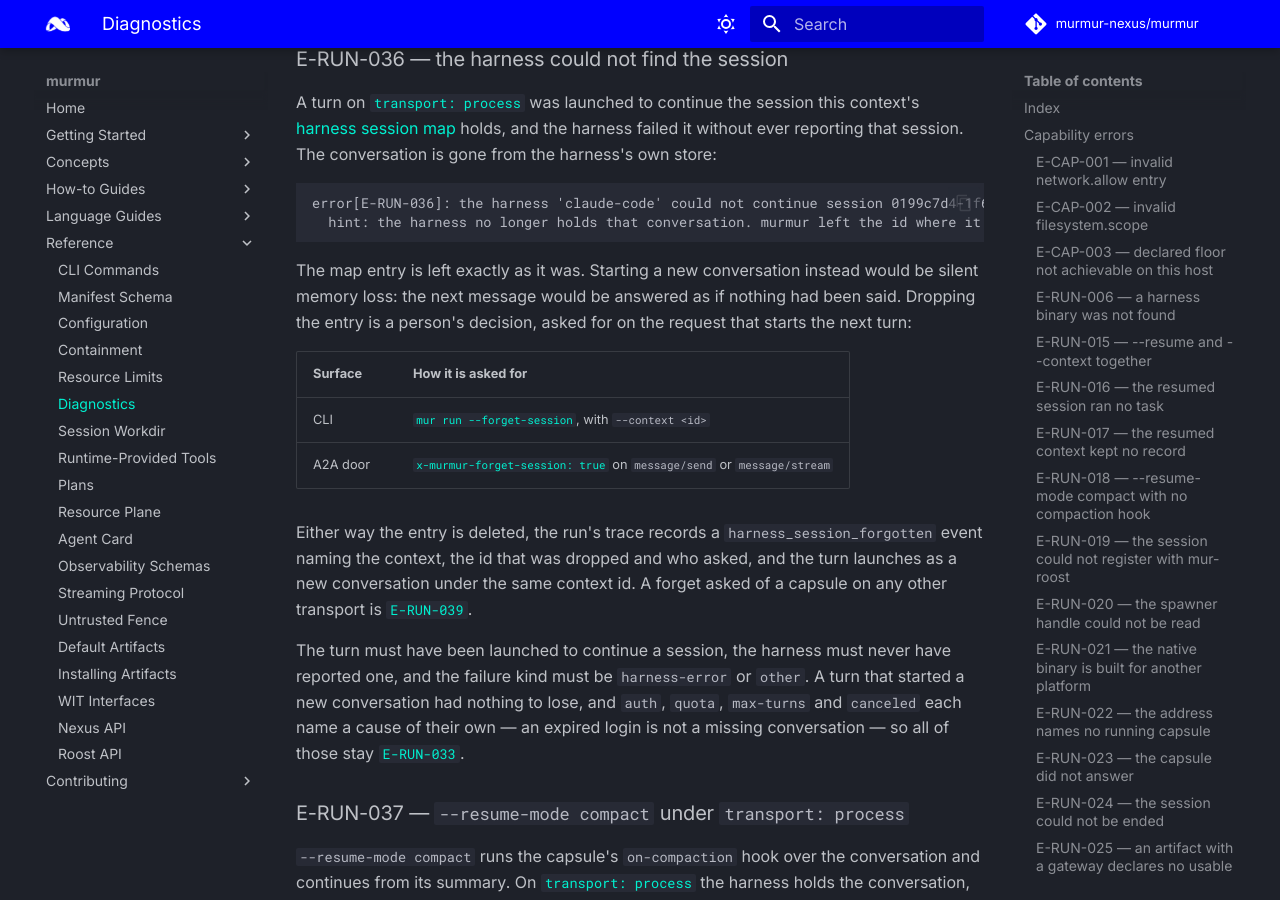
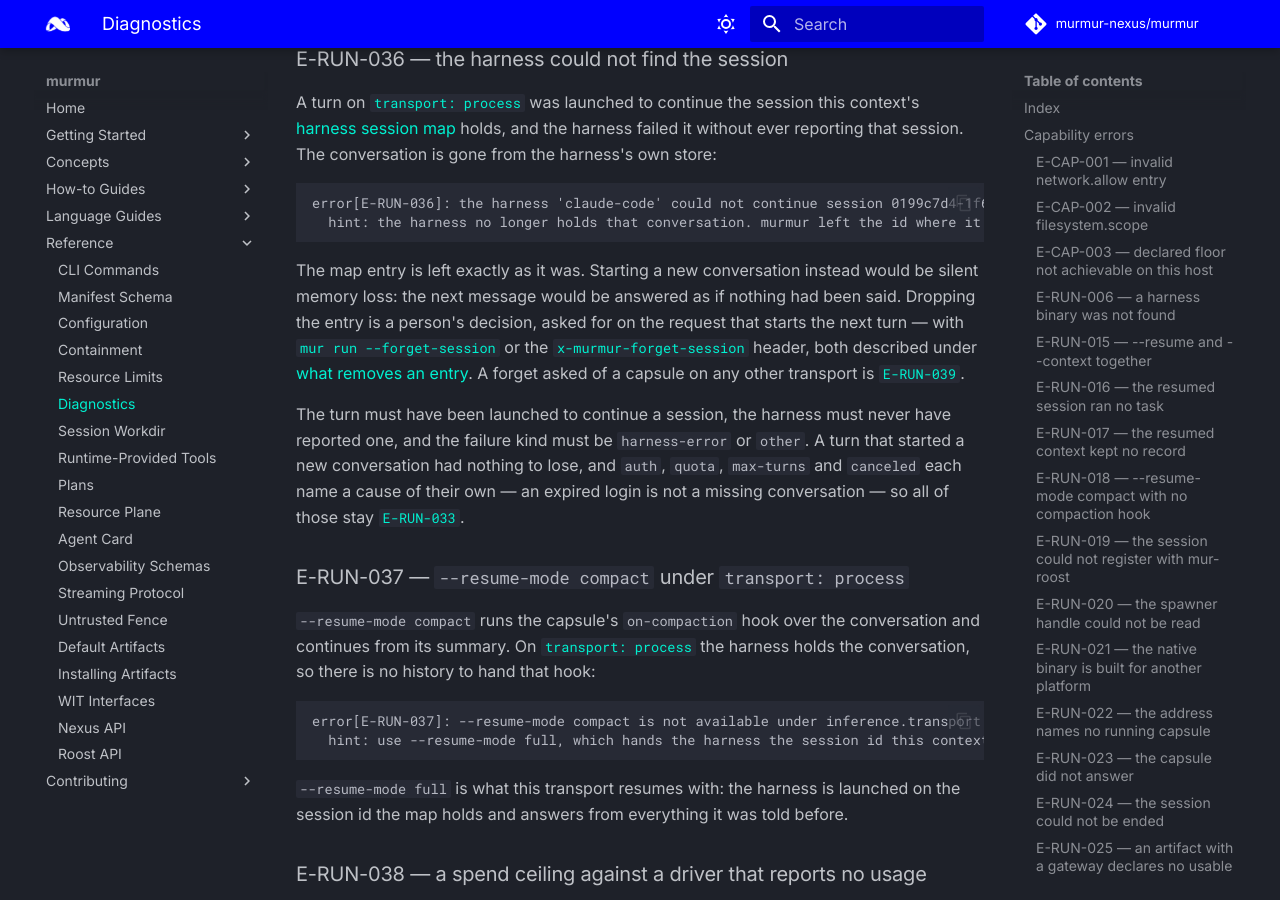
Before and after one commit to murmur-nexus/murmur, an MkDocs documentation site: the page built from docs/content/reference/diagnostics.md, in a window 1280 px wide and 900 px high, scrolled down 21197 px. Built offline with MkDocs 1.6.1 and Material for MkDocs 9.7.7, drawn with Linux system fonts in a browser that asks for light colours; comment, search, counter and statistics services are not loaded.

```diff
--- a/docs/content/reference/diagnostics.md
+++ b/docs/content/reference/diagnostics.md
@@ -657,17 +657,11 @@ error[E-RUN-036]: the harness 'claude-code' could not continue session 0199c7d4-
 
 The map entry is left exactly as it was. Starting a new conversation instead would be silent memory
 loss: the next message would be answered as if nothing had been said. Dropping the entry is a
-person's decision, asked for on the request that starts the next turn:
-
-| Surface | How it is asked for |
-|---|---|
-| CLI | [`mur run --forget-session`](cli.md#run-forget-session), with `--context <id>` |
-| A2A door | [`x-murmur-forget-session: true`](agent-card.md#request-headers) on `message/send` or `message/stream` |
-
-Either way the entry is deleted, the run's trace records a `harness_session_forgotten` event naming
-the context, the id that was dropped and who asked, and the turn launches as a new conversation
-under the same context id. A forget asked of a capsule on any other transport is
-[`E-RUN-039`](#e-run-039).
+person's decision, asked for on the request that starts the next turn — with
+[`mur run --forget-session`](cli.md#run-forget-session) or the
+[`x-murmur-forget-session`](agent-card.md#request-headers) header, both described under
+[what removes an entry](workdir.md#what-removes-an-entry). A forget asked of a capsule on any other
+transport is [`E-RUN-039`](#e-run-039).
 
 The turn must have been launched to continue a session, the harness must never have reported one,
 and the failure kind must be `harness-error` or `other`. A turn that started a new conversation had
```
Also changed, not shown: docs/content/reference/agent-card.md (+2 -2 lines), 2 other files.
